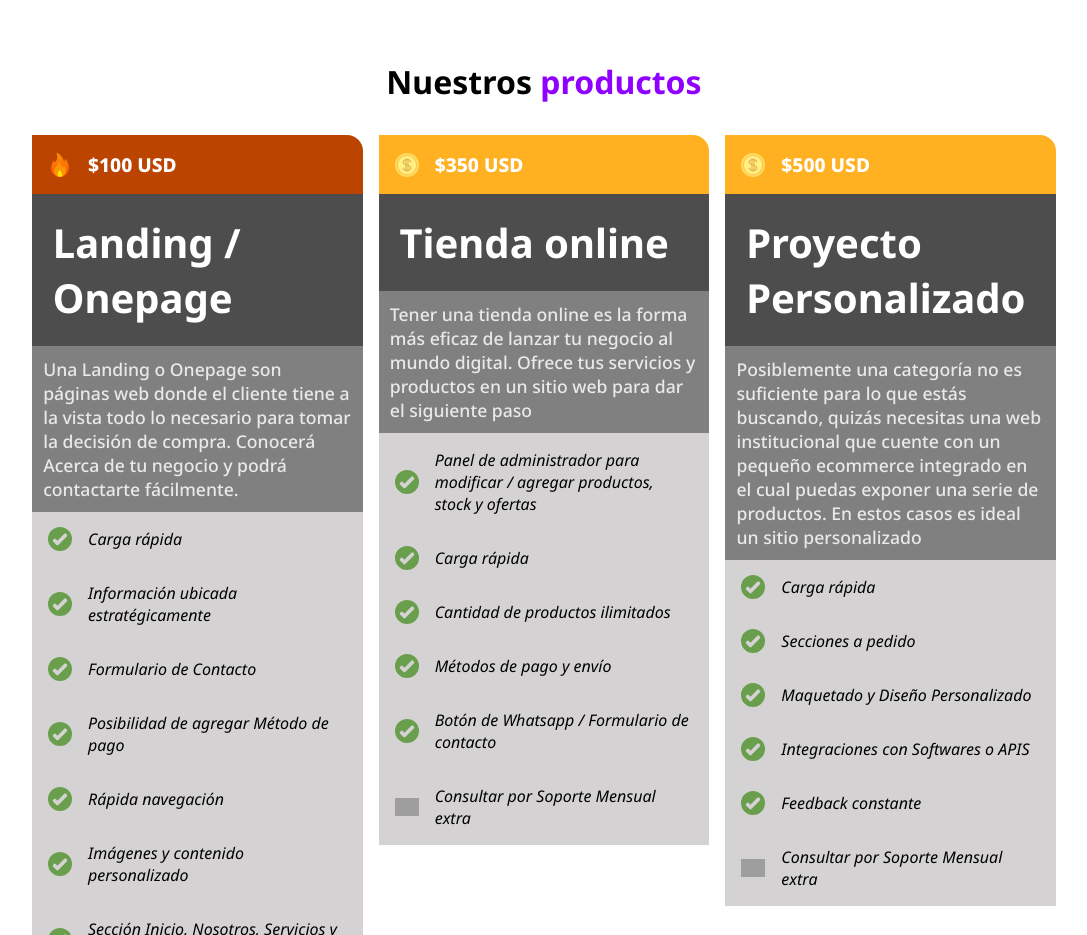
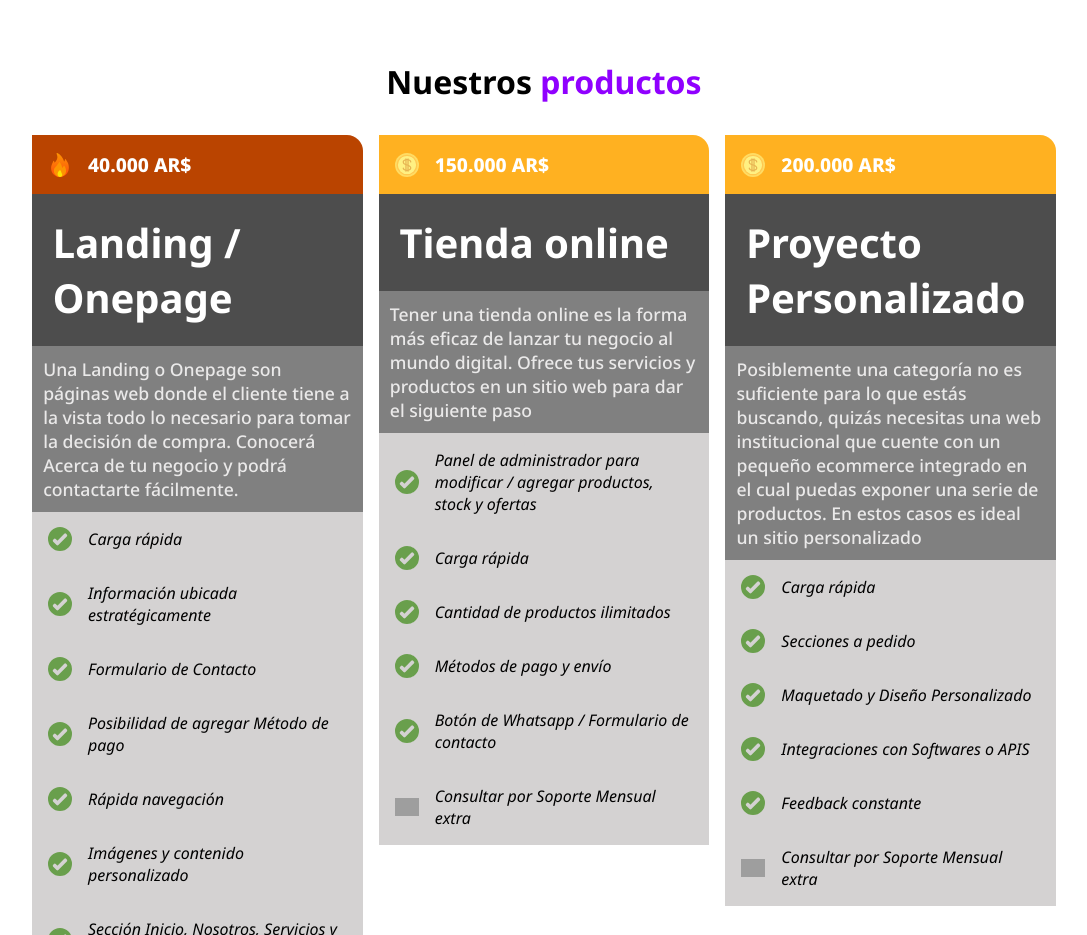
Before and after one commit to ivanmacedonio/BiCo-page, a React (Vite) app: page / in a window 1280 px wide. Shown: the part 860-1795 px from the top of the page, without its empty margins (96-1183 px from the left). Built offline with nearby package versions, Linux system fonts and the light colour scheme; grey boxes are pictures that could not be loaded.

Commit message:
change price

```diff
--- a/src/components/Tienda.jsx
+++ b/src/components/Tienda.jsx
@@ -14,7 +14,7 @@ export const Tienda = () => {
         <div className="tiendaCard">
           <div className="listItem" id="fire">
             <img src={fire} alt="costo" />
-            <p>$100 USD</p>
+            <p>40.000 AR$</p>
           </div>
           <h2>Landing / Onepage</h2>
           <h3>
@@ -60,7 +60,7 @@ export const Tienda = () => {
         <div className="tiendaCard">
           <div className="listItem" id="price">
             <img src={money} alt="" />
-            <p>$350 USD</p>
+            <p>150.000 AR$</p>
           </div>
           <h2>Tienda online</h2>
           <h3>
@@ -99,7 +99,7 @@ export const Tienda = () => {
         <div className="tiendaCard">
           <div className="listItem" id="price">
             <img src={money} alt="" />
-            <p>$500 USD</p>
+            <p>200.000 AR$</p>
           </div>
           <h2>Proyecto Personalizado</h2>
           <h3>
```
